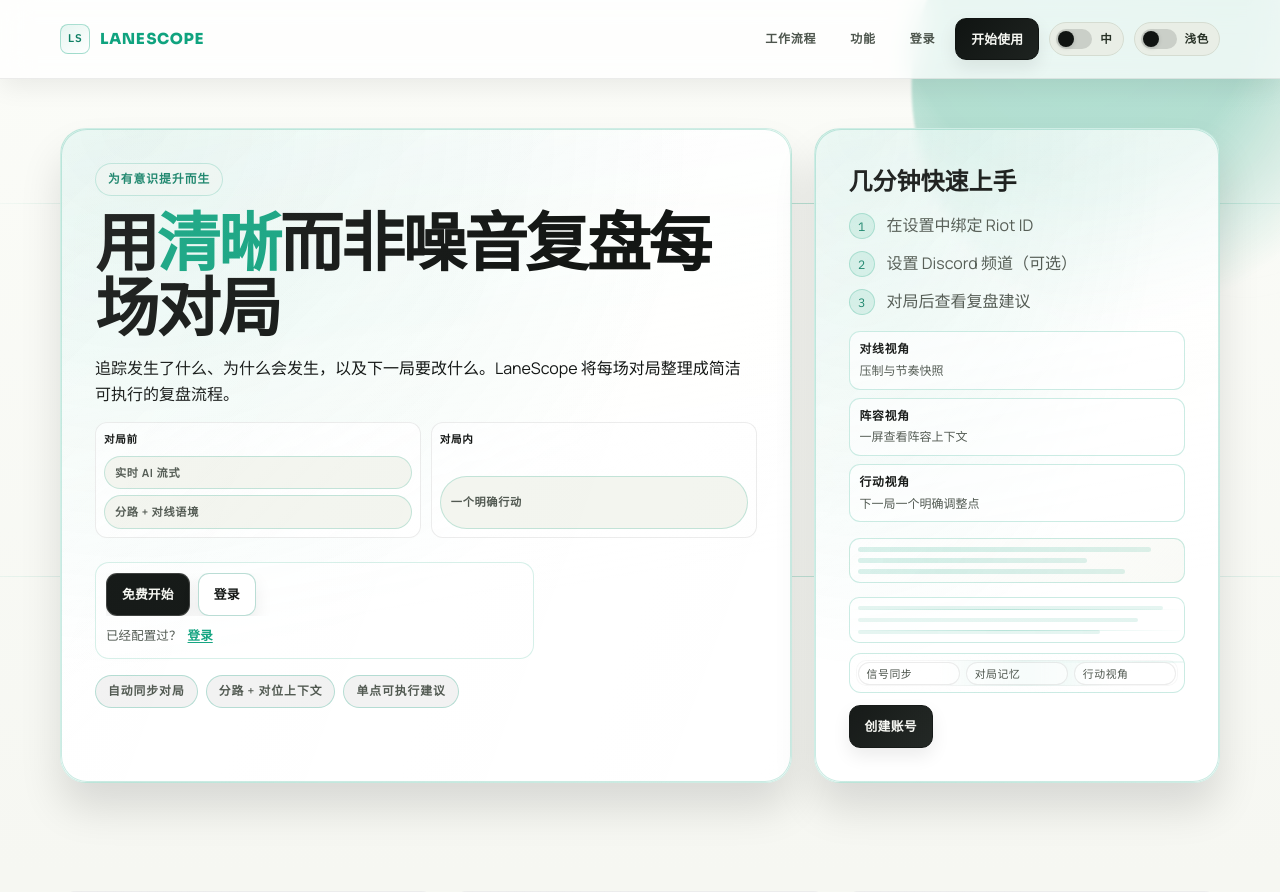
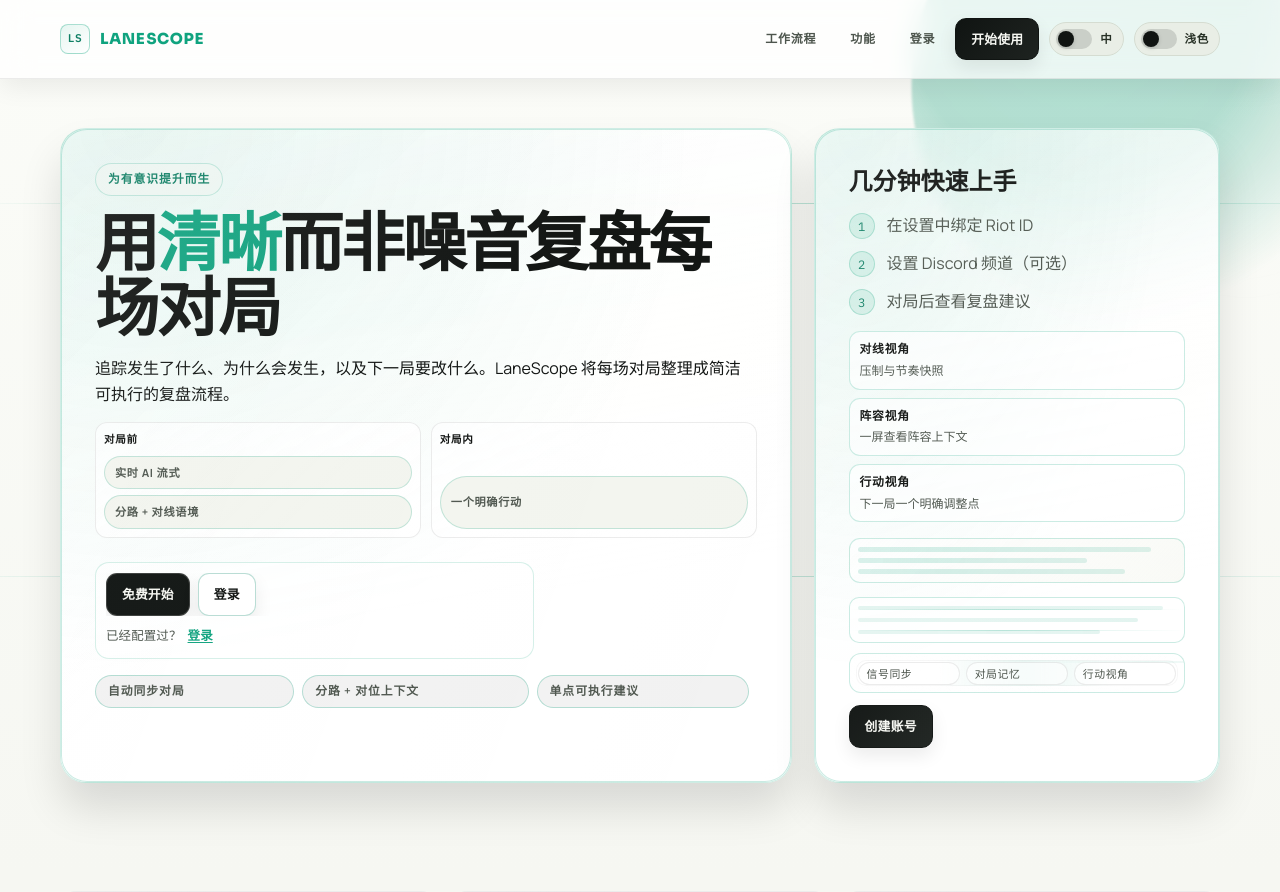
Before and after one commit to yd1008/lol-analyzer, a Flask app: page / in a window 1280 px wide. Shown: the top 892 px of the page. Run offline with Flask 3, Linux system fonts and the light colour scheme.

Commit message:
feat: add hero token-line wrapper utility for landing chips

```diff
--- a/app/static/css/style.css
+++ b/app/static/css/style.css
@@ -763,27 +763,31 @@ textarea:focus-visible {
     box-shadow: 0 0 0 var(--hero-cta-ring-offset) var(--accent-soft);
 }
 
-.signal-row {
-    margin-top: 16px;
-}
-
-.hero-tertiary-link {
-    color: var(--accent);
-    font-weight: 700;
-    text-underline-offset: 2px;
-}
-
 .hero-token-line {
     width: min(100%, 42rem);
+    max-width: 100%;
     padding-right: clamp(0px, 1vw, 8px);
+    overflow: hidden;
+    box-sizing: border-box;
 }
 
 .hero-token-line > * {
     min-width: 0;
 }
 
+.hero-token-line .signal-row {
+    margin-top: 16px;
+    width: 100%;
+    max-width: 100%;
+    display: flex;
+    gap: 8px;
+}
+
 .hero-token-line .signal-pill,
 .hero-token-line .hero-signal-pill {
+    flex: 1 1 auto;
+    min-width: 0;
+    max-width: 100%;
     overflow-wrap: anywhere;
 }
 
@@ -3168,6 +3172,7 @@ h4,
     }
     .hero-copy .hero-token-line {
         width: 100%;
+        max-width: 100%;
         padding-right: 0;
     }
 
@@ -3189,7 +3194,7 @@ h4,
     }
     .hero-copy .hero-signal-pill,
     .hero-copy .signal-pill {
-        width: 100%;
+        max-width: 100%;
         justify-content: flex-start;
         text-transform: none;
         letter-spacing: 0.04em;
--- a/app/templates/main/landing.html
+++ b/app/templates/main/landing.html
@@ -51,10 +51,12 @@
                     </p>
                 </div>
             </div>
-            <div class="signal-row hero-mobile-stack hero-token-line">
-                <span class="signal-pill hero-signal-pill">{{ lt('Automatic Match Sync', '自动同步对局') }}</span>
-                <span class="signal-pill hero-signal-pill">{{ lt('Role + Matchup Context', '分路 + 对位上下文') }}</span>
-                <span class="signal-pill hero-signal-pill">{{ lt('One-Action Coaching', '单点可执行建议') }}</span>
+            <div class="hero-token-line">
+                <div class="signal-row hero-mobile-stack">
+                    <span class="signal-pill hero-signal-pill">{{ lt('Automatic Match Sync', '自动同步对局') }}</span>
+                    <span class="signal-pill hero-signal-pill">{{ lt('Role + Matchup Context', '分路 + 对位上下文') }}</span>
+                    <span class="signal-pill hero-signal-pill">{{ lt('One-Action Coaching', '单点可执行建议') }}</span>
+                </div>
             </div>
         </div>
         <aside class="hero-panel hero-surface">
```
Also changed, not shown: tests/test_routes.py (+2 -1 lines).
